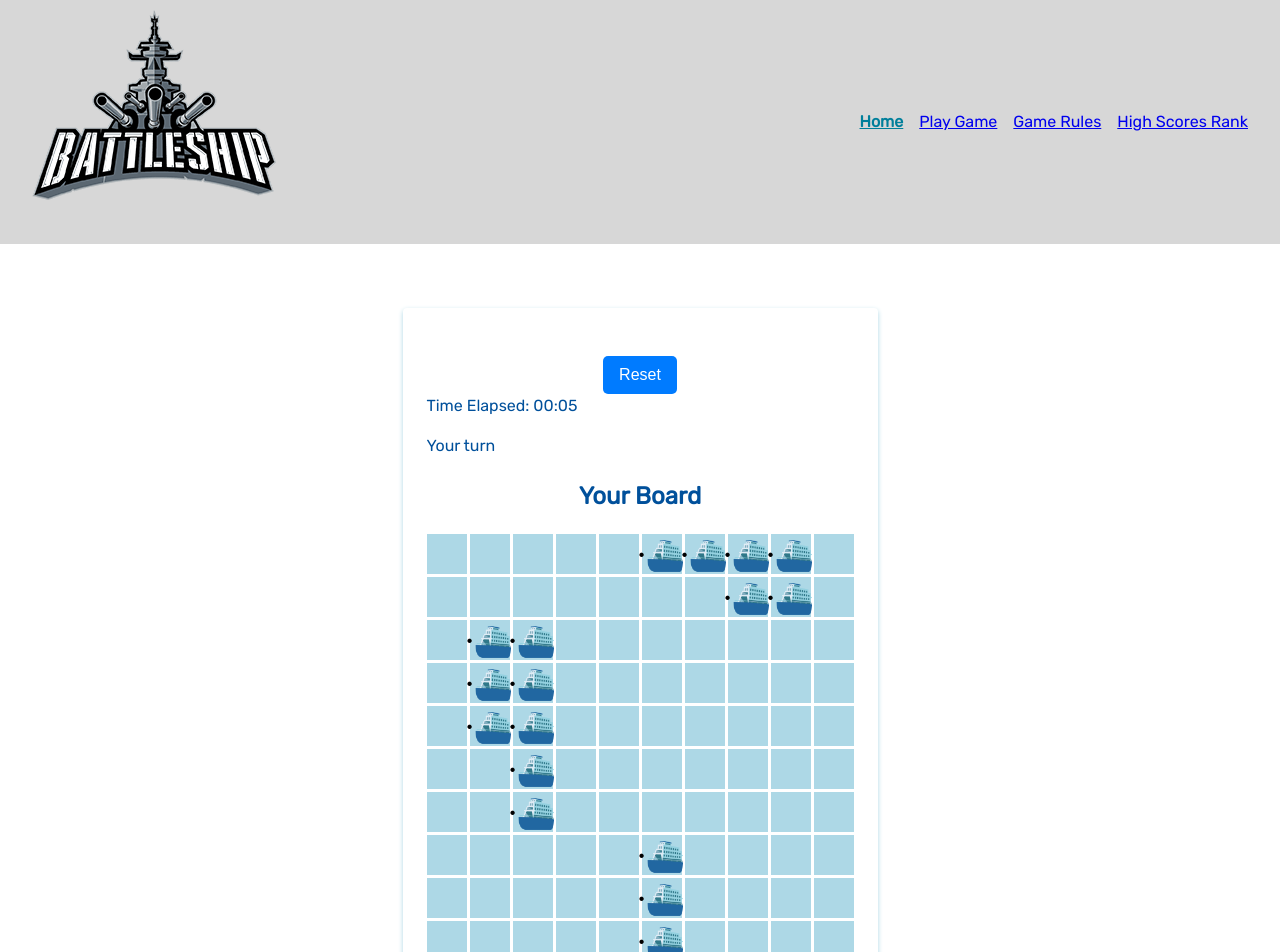
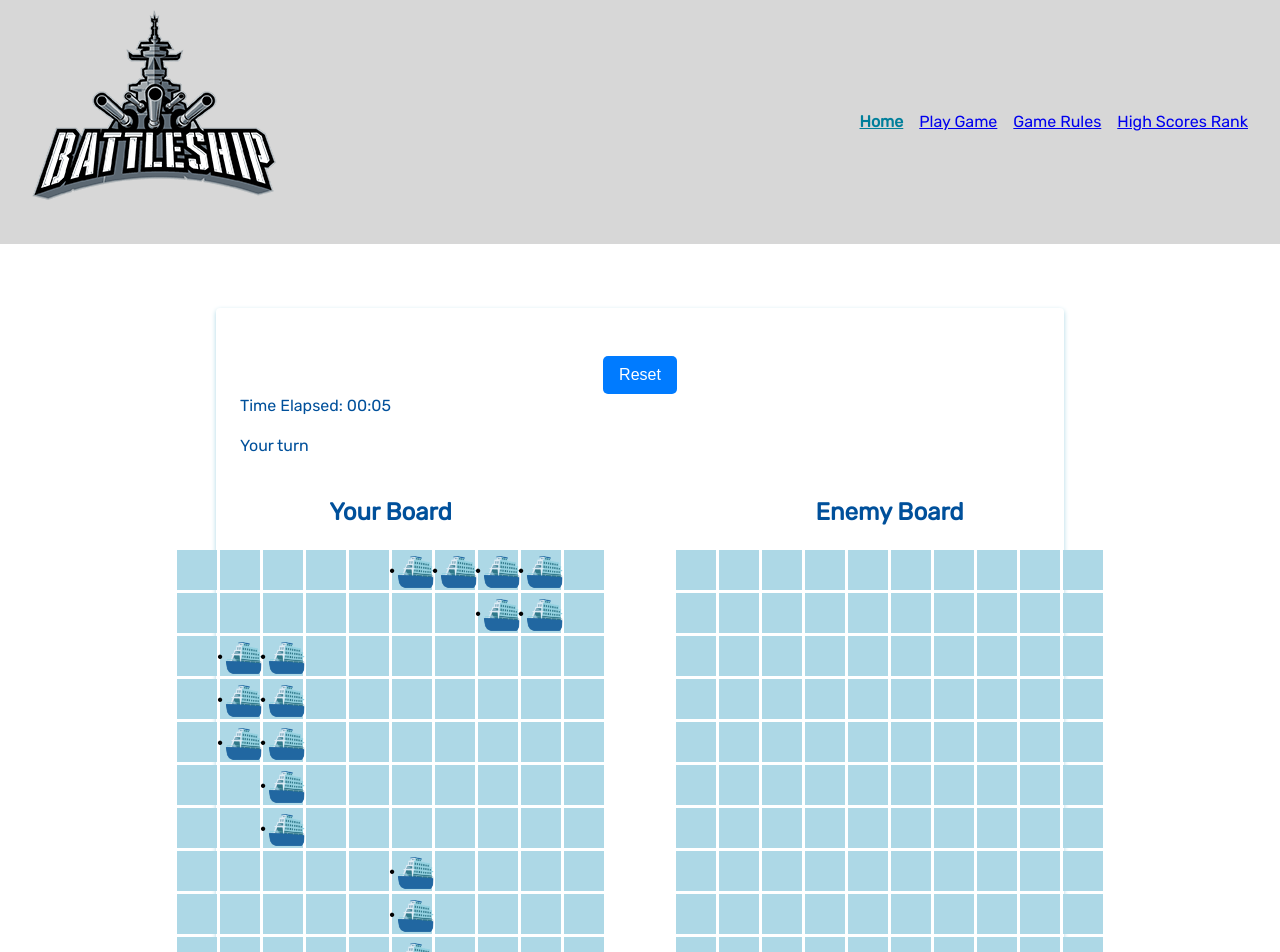
Before and after one commit to Tantantan-py/Tantantan-py.github.io, a React (Vite) app: page /game/normal in a window 1280 px wide. Shown: the top 952 px of the page. Built offline with nearby package versions, Linux system fonts and the light colour scheme.

Commit message:
add responsive css

```diff
--- a/src/css/game.css
+++ b/src/css/game.css
@@ -146,3 +146,25 @@ button:hover {
   filter: brightness(80%);
   cursor: not-allowed;
 }
+
+.boards-container {
+  display: flex;
+  flex-direction: column;
+  gap: 2rem;
+  align-items: center;
+}
+
+.board-section {
+  width: fit-content;
+}
+
+@media (min-width: 768px) {
+  .boards-container {
+    flex-direction: row;
+    justify-content: center;
+  }
+
+  .board-section {
+    margin: 0 20px;
+  }
+}
```
